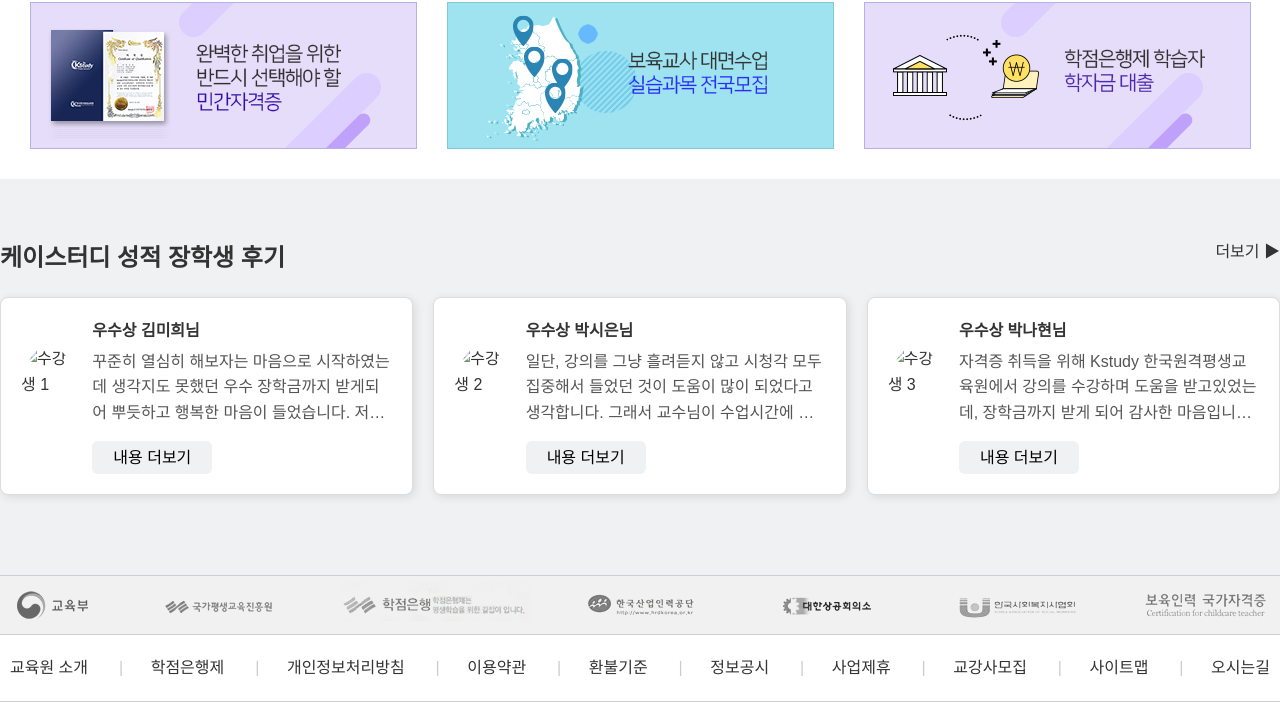
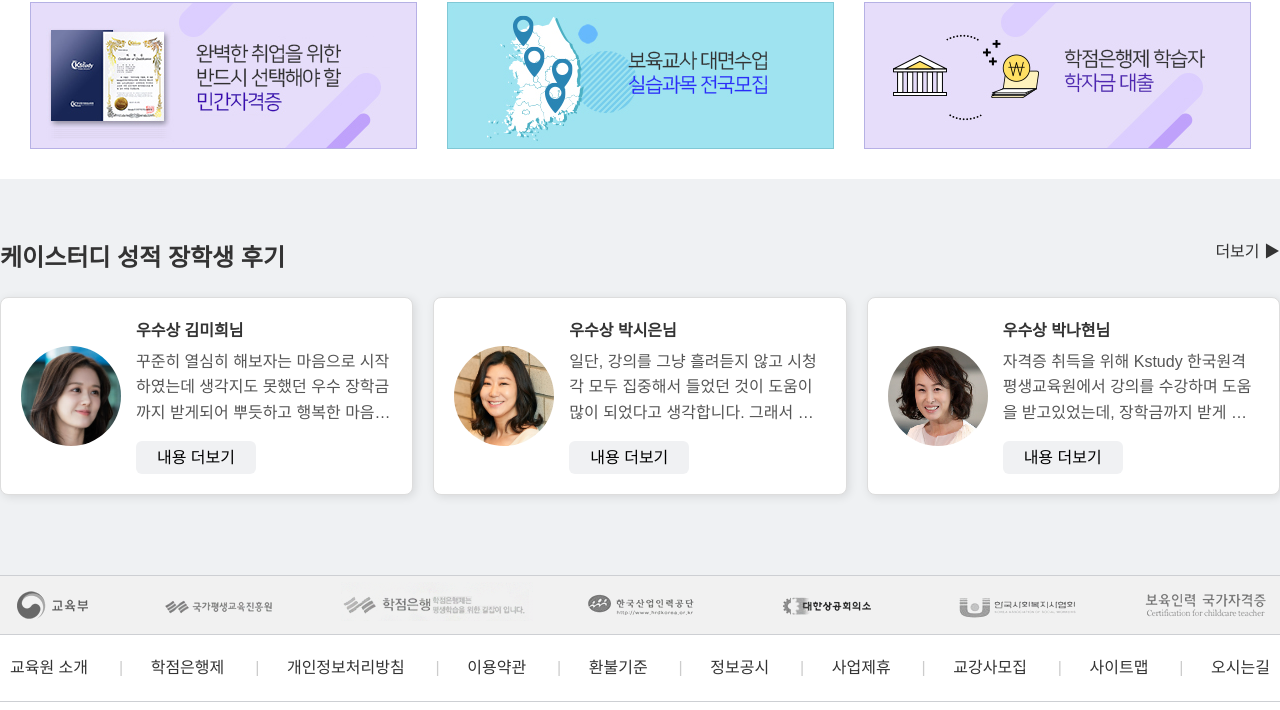
Before and after one commit to suyeonseo/kstudy, a plain HTML site: page index.html in a window 1280 px wide. Shown: the part 1465-2175 px from the top of the page. Drawn offline with nearby package versions, Linux system fonts and the light colour scheme; the site is published under a folder, as on GitHub Pages, so addresses that start at the root find nothing; a web font is replaced by a local one.

Commit message:
Add files via upload

```diff
--- a/index.html
+++ b/index.html
@@ -222,7 +222,7 @@
         </div>
         <div class="review-section container">
             <div class="review-box">
-                <img src="/assets/img/epil_img01.png" alt="수강생 1">
+                <img src="./assets/img/epil_img01.png" alt="수강생 1">
                 <div class="review-content">
                     <div class="review-name">우수상 김미희님 </div>
                     <div class="review-text">꾸준히 열심히 해보자는 마음으로 시작하였는데
@@ -234,7 +234,7 @@
                 </div>
             </div>
             <div class="review-box">
-                <img src="/assets/img/epil_img02.png" alt="수강생 2">
+                <img src="./assets/img/epil_img02.png" alt="수강생 2">
                 <div class="review-content">
                     <div class="review-name">우수상 박시은님 </div>
                     <div class="review-text">일단, 강의를 그냥 흘려듣지 않고 시청각 모두
@@ -246,7 +246,7 @@
                 </div>
             </div>
             <div class="review-box">
-                <img src="/assets/img/epil_img03.png" alt="수강생 3">
+                <img src="./assets/img/epil_img03.png" alt="수강생 3">
                 <div class="review-content">
                     <div class="review-name">우수상 박나현님 </div>
                     <div class="review-text">자격증 취득을 위해 Kstudy 한국원격평생교육원에서
```
